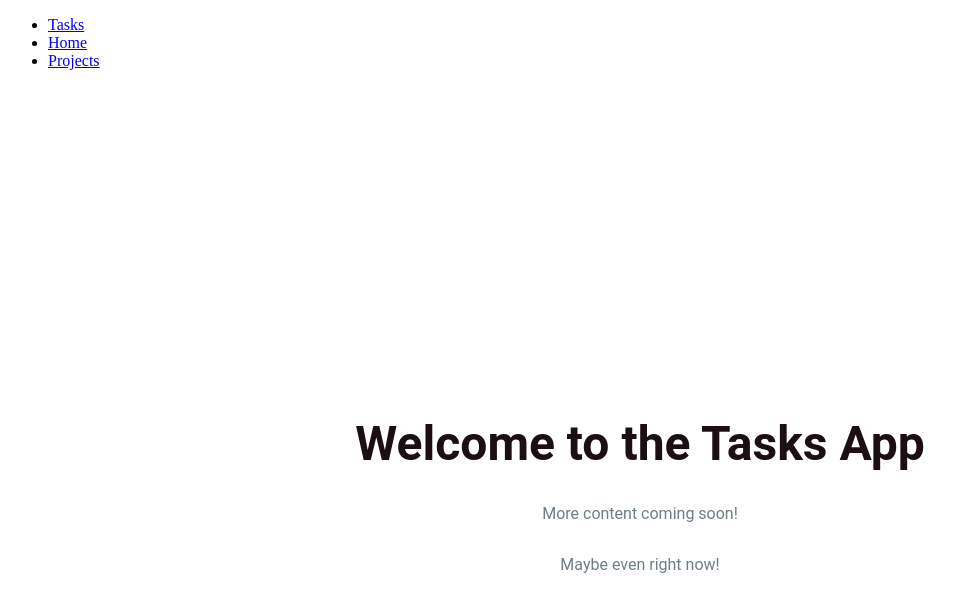
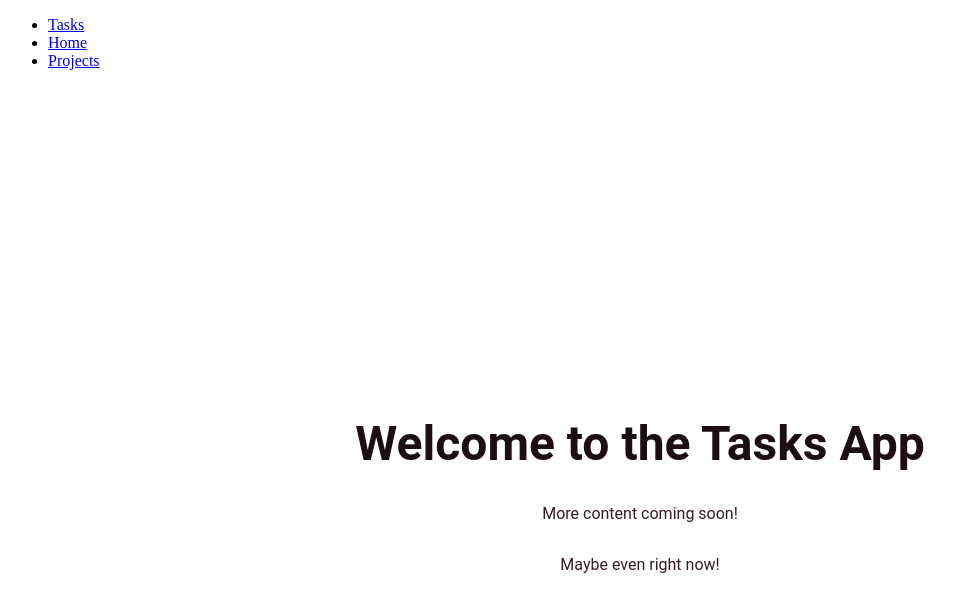
Before and after one commit to Callumk7/react-tasks-client, a React (Vite) app: page / in a window 1280 px wide. Shown: the top 612 px of the page, without its empty margins (0-955 px from the left). Built offline with nearby package versions, Linux system fonts and the light colour scheme; no server answers.

Commit message:
theme updated

```diff
--- a/src/components/styles/theme.ts
+++ b/src/components/styles/theme.ts
@@ -1,5 +1,9 @@
 const colorPalette = {
-	licorice: "#1C0F13",
+	licorice: {
+		primary: "#1C0F13",
+		secondary: "#351D24",
+		tertiary: "#4D2B35",
+	},
 	slateGray: "#6E7E85",
 	ashGray: "#6E7E85",
 	frenchGray: "#BBBAC6",
@@ -8,8 +12,8 @@ const colorPalette = {
 
 export const theme = {
 	colors: {
-		primary: colorPalette.licorice,
-		secondary: colorPalette.slateGray,
+		primary: colorPalette.licorice.primary,
+		secondary: colorPalette.licorice.secondary,
 		tertiary: colorPalette.ashGray,
 		quaternary: colorPalette.frenchGray,
 		quinary: colorPalette.platinum,
@@ -18,5 +22,6 @@ export const theme = {
 	fonts: {
 		primary: "Roboto, sans-serif",
 		heading: "Roboto, sans-serif",
+		body: "Roboto, sans-serif",
 	},
 };
```
